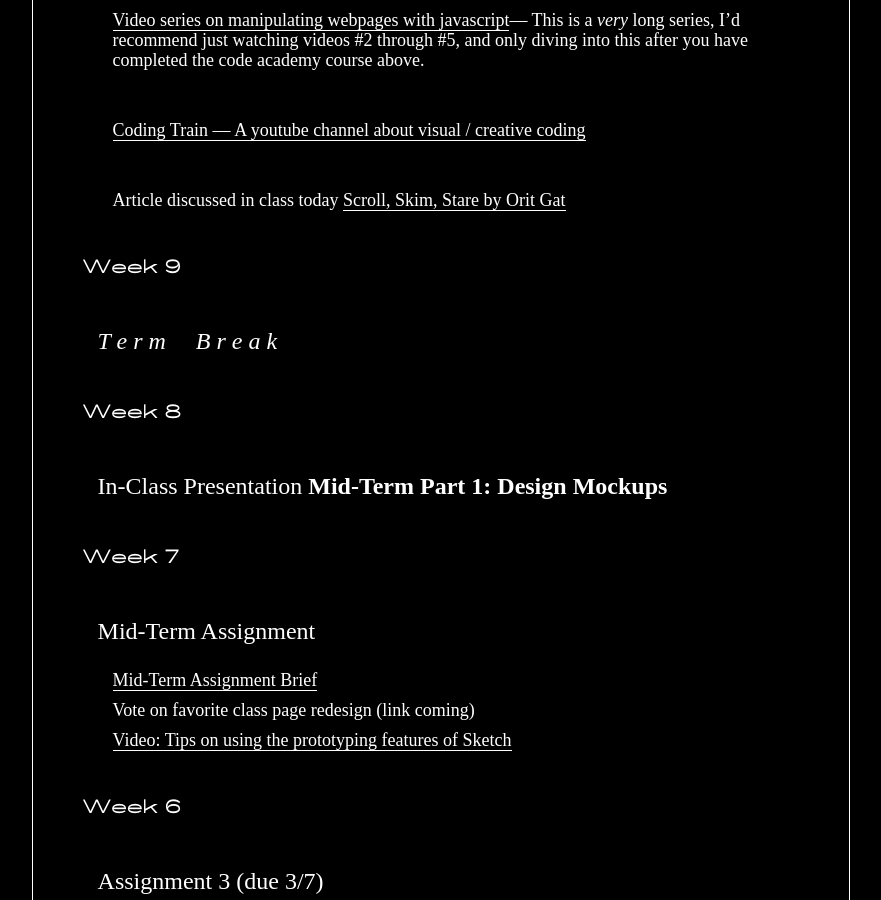
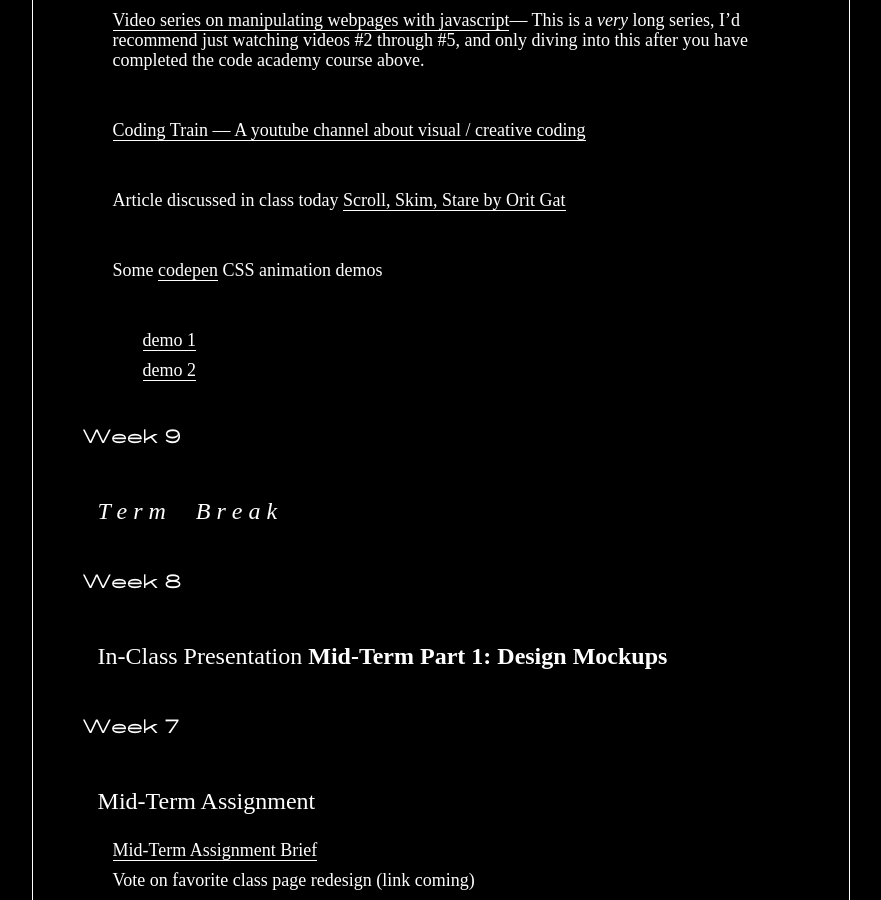
Before and after one commit to patshiu/spring2019webdesignbasics, a Jekyll site: the page built from _pages/assignments.md, in a window 1280 px wide and 900 px high, scrolled down 917 px. Shown: the whole window, without its empty margins (250-1131 px from the left). Built offline with Jekyll 4.4.1, drawn with Linux system fonts in a browser that asks for light colours; nearby versions of some CDN libraries; our own code applies the rules of GitHub Pages for plain Markdown files.

Commit message:
Adding codepen

```diff
--- a/_pages/assignments.md
+++ b/_pages/assignments.md
@@ -18,11 +18,16 @@
 #### Notes
   * [Video tutorial on CSS animations](https://www.youtube.com/watch?v=zHUpx90NerM)
 
+
   * [Video series on manipulating webpages with javascript](https://www.youtube.com/watch?v=FIORjGvT0kk)— This is a *very* long series, I'd recommend just watching videos \#2 through \#5, and only diving into this after you have completed the code academy course above.
 
   * [Coding Train — A youtube channel about visual / creative coding](https://www.youtube.com/channel/UCvjgXvBlbQiydffZU7m1_aw)
 
   * Article discussed in class today [Scroll, Skim, Stare by Orit Gat](http://oritgat.com/Scroll-Skim-Stare)
+
+  * Some [codepen](https://codepen.io/) CSS animation demos
+    * [demo 1](https://codepen.io/valhead/pen/htmKk)
+    * [demo 2](https://codepen.io/strapro/pen/dIqAH)
 
 ## Week 9
 #### *T e r m &nbsp;&nbsp;&nbsp; B r e a k*
```
